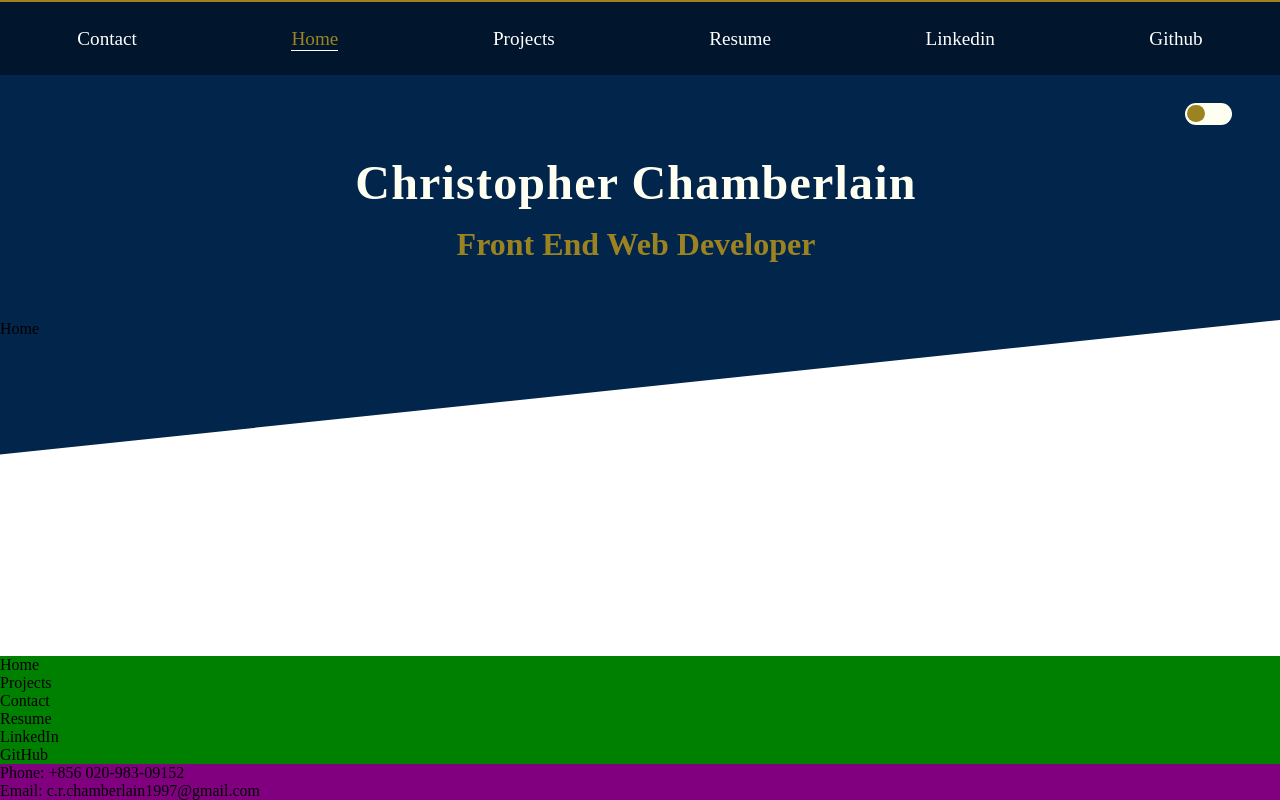
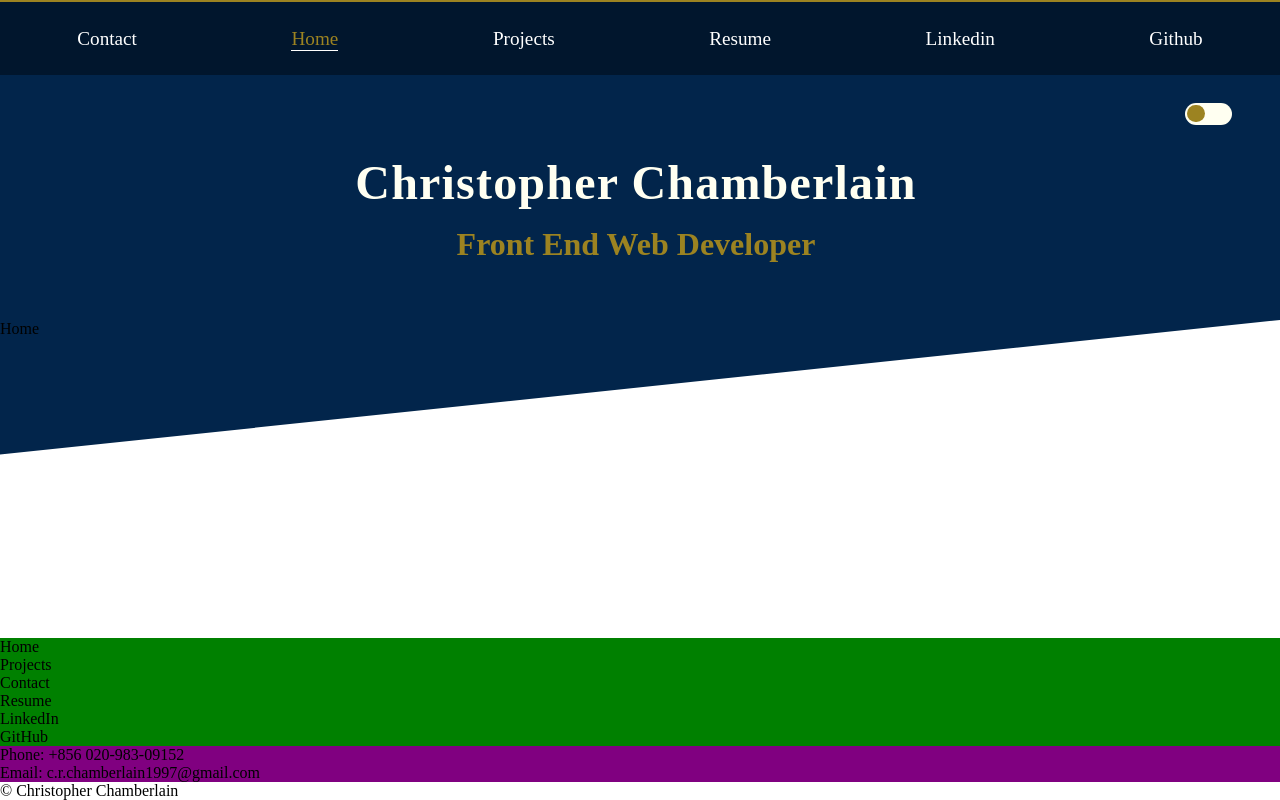
Before and after one commit to AkaraTawng/portfolio-mf-v2, a React (Create React App) app: page / in a window 1280 px wide. Built offline with nearby package versions, Linux system fonts and the light colour scheme.

Commit message:
add copyright

```diff
--- a/src/components/Footer.js
+++ b/src/components/Footer.js
@@ -23,6 +23,7 @@ export default function Footer() {
                     </li>
                 </ul>
             </section>
+            <p id="copyright">&copy; Christopher Chamberlain</p>
         </div>
     </>
 }
```
